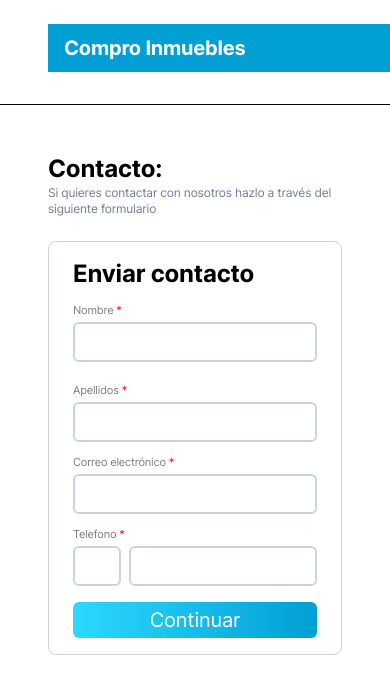
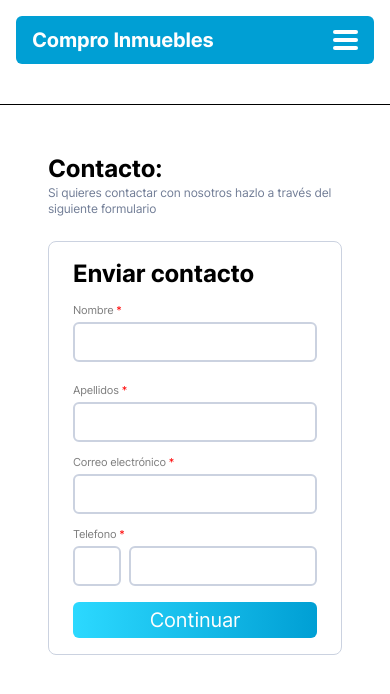
Before and after one commit to InfiniteDesignES/comproinmuebles.com, a React (Vite) app: page /contact in a window 390 px wide. Shown: the top 694 px of the page. Built offline with nearby package versions, Linux system fonts and the light colour scheme.

Commit message:
Terminar de hacer estilos responsive

```diff
--- a/src/components/index/ComoFunciona.jsx
+++ b/src/components/index/ComoFunciona.jsx
@@ -3,12 +3,12 @@ import NumeroDinamico from '../dinamicos/Numero';
 
 export default function ComoFunciona() {
   return (
-    <main className="h-screen flex flex-col justify-center items-center">
+    <main className="min-h-screen flex flex-col justify-center items-center my-10">
       <h3 className="font-extrabold md:text-5xl text-4xl leading-10 text-0 text-center">¿Cómo funciona ComproInmuebles?</h3>
-      <p className="mt-6 font-medium text-2xl text-01">
+      <p className="mt-6 font-medium md:text-2xl text-xl text-center text-01">
         Recibe tu presupuesto inicial gratis y sin compromiso en menos de una semana.
       </p>
-      <article className="flex justify-center items-center gap-20 py-12">
+      <article className="flex justify-center flex-col md:flex-row items-center gap-20 py-12">
         <div className="w-[350px] ">
           <NumeroDinamico numero={1} />
           <img src="images/index/Forms.svg" alt="Formulario" />
--- a/src/components/index/Opiniones.jsx
+++ b/src/components/index/Opiniones.jsx
@@ -27,7 +27,7 @@ export default function Opiniones({ nombre, titulo, opinion, estrellas, secundar
           </div>
         </div>
       ) : (
-        <div className="w-[350px] h-[350px] text-03 rounded-md gradiente flex flex-col justify-center gap-4 items-center">
+        <div className="md:w-[350px] md:h-[350px] w-[300px] h-[300px] text-03 rounded-md gradiente flex flex-col justify-center gap-4 items-center">
           <div className="flex items-center justify-center bg-50 w-20 h-20 rounded-full">
             <img src="icons/userregular.svg" className="w-6" alt="Usuario" />
           </div>
--- a/src/components/index/PorqueEscogernos.jsx
+++ b/src/components/index/PorqueEscogernos.jsx
@@ -3,13 +3,13 @@ import NumeroDinamico from '../dinamicos/Numero';
 
 export default function PorqueEscogernos() {
   return (
-    <main className="h-screen flex flex-col justify-center items-center">
-      <h3 className="font-extrabold text-5xl leading-10 text-0">Por qué escogernos</h3>
-      <p className="mt-6 font-medium text-2xl text-01">
+    <main className="min-h-screen flex flex-col justify-center items-center my-10">
+      <h3 className="font-extrabold md:text-5xl text-4xl text-center leading-10 text-0">Por qué escogernos</h3>
+      <p className="mt-6 font-medium md:text-2xl text-xl text-center text-01">
         Brindamos un servicio rápido y sin complicaciones para la venta de propiedades, manejando todos los trámites
         legales y papeleos.
       </p>
-      <article className="flex justify-center items-center gap-20 py-12">
+      <article className="flex justify-center flex-col md:flex-row items-center gap-20 py-12">
         <div className="w-[350px] ">
           <NumeroDinamico numero={1} />
           <img src="images/index/Fast.svg" alt="Formulario" />
--- a/src/components/index/PreguntasFrecuentes/ContenedorPregunta.jsx
+++ b/src/components/index/PreguntasFrecuentes/ContenedorPregunta.jsx
@@ -1,10 +1,10 @@
 /* eslint-disable react/prop-types */
 export default function ContenedorPregunta({ children }) {
   return (
-    <div className="h-screen flex flex-col justify-center items-center">
-      <h3 className="font-extrabold text-5xl leading-10 text-0">Preguntas Frecuentes</h3>
-      <p className="mt-6 font-medium text-2xl text-01">¿Tienes alguna duda? ¡Nosotros la resolvemos!</p>
-      <div className="flex gap-8">{children}</div>
+    <div className="h-screen flex flex-col justify-center items-center my-10">
+      <h3 className="font-extrabold md:text-5xl text-4xl text-center leading-10 text-0">Preguntas Frecuentes</h3>
+      <p className="mt-6 font-medium md:text-2xl text-xl text-center text-01">¿Tienes alguna duda? ¡Nosotros la resolvemos!</p>
+      <div className="flex flex-col md:flex-row gap-8">{children}</div>
     </div>
   );
 }
--- a/src/components/index/PreguntasFrecuentes/InfoPregunta.jsx
+++ b/src/components/index/PreguntasFrecuentes/InfoPregunta.jsx
@@ -11,7 +11,7 @@ export default function PreguntasFrecuentes({ pregunta, respuesta }) {
 
   return (
     <>
-      <article className="my-6 py-6 border-600 border-b-4 rounded-sm">
+      <div className="my-6 py-6 border-600 border-b-4 rounded-sm">
         <div className="text-center w-[350px]" onClick={toggleVisibility}>
           <div className="flex justify-between items-center gap-2">
             <div className="flex gap-4">
@@ -28,13 +28,12 @@ export default function PreguntasFrecuentes({ pregunta, respuesta }) {
 
         {/* Contenedor de la respuesta */}
         <div
-          className={`transition-all duration-500 ease-in-out transform overflow-hidden ${
-            isVisible ? 'max-h-96 opacity-100' : 'max-h-0 opacity-0'
-          } text-center w-[350px]`}
+          className={`transition-all duration-500 ease-in-out transform overflow-hidden ${isVisible ? 'max-h-96 opacity-100' : 'max-h-0 opacity-0'
+            } text-center w-[350px]`}
         >
           <p className="font-medium text-lg text-01 text-left mt-4">{respuesta}</p>
         </div>
-      </article>
+      </div>
     </>
   );
 }
--- a/src/layout/Footer.jsx
+++ b/src/layout/Footer.jsx
@@ -2,12 +2,11 @@ import { Link } from 'react-router-dom';
 
 export default function Header() {
   return (
-    <footer className="h-[21rem] bg-600 text-03">
-      <div className="flex justify-between items-end p-20 min-h-full">
-        <div className="flex justify-between items-center w-full">
+    <footer className="bg-600 text-03">
+      <div className="flex justify-between items-center p-20 w-full md:flex-row flex-col md:gap-0 gap-4 text-center">
         <div className="flex flex-col gap-4">
           <div className="flex items-center">
-              <span className="text-xl font-bold">Logo</span>
+            <span className="text-xl w-full text-center font-bold">Logo</span>
           </div>
           <div className="text-sm">
             <span>&copy;Copyright 2024</span>
@@ -15,7 +14,7 @@ export default function Header() {
             <span>ComproInmuebles</span>
           </div>
         </div>
-          <div className="text-lg flex gap-16">
+        <div className="text-lg flex md:gap-16 gap-4 md:flex-row flex-col">
           <Link to="" className="hover:underline">
             Política de Privacidad
           </Link>
@@ -30,7 +29,6 @@ export default function Header() {
           </Link>
         </div>
       </div>
-      </div>
     </footer>
   );
 }
--- a/src/layout/Header.jsx
+++ b/src/layout/Header.jsx
@@ -1,14 +1,37 @@
+import { useState } from 'react';
 import { Link } from 'react-router-dom';
 
 export default function Header() {
+
+  const [claseMenu, setClaseMenu] = useState("hidden");
+
+  const showMenuMobile = () => {
+    if (claseMenu == "opacity-1") {
+      setClaseMenu("opacity-0")
+    } else {
+      setClaseMenu("opacity-1")
+    }
+  }
+
   return (
-    <header className="flex text-03 justify-between items-center px-4 fixed top-6 left-12 w-[55rem] h-[3rem] flex-shrink-0 bg-600">
+    <div className='w-full md:w-[55rem] px-4 mt-4 h-[3rem] absolute top-0 left-0'>
+      <header className="flex text-03 justify-between items-center rounded-md w-full h-full bg-600 px-4 relative">
+        <a href="/">
           <div className="font-semibold">Compro Inmuebles</div>
-      <nav className="flex gap-8 font-medium">
+
+        </a>
+        <nav className={`gap-8 font-medium md:flex md:static absolute top-[2.5rem] left-0 bg-600 md:w-auto w-full md:p-0 py-8 flex-col md:flex-row md:text-right text-center rounded-md flex transition-all ${claseMenu}`}>
           <Link to="">Vender ahora</Link>
           <Link to="">Valora tu vivienda</Link>
           <Link to="Contact">Contacto</Link>
         </nav>
+        <button onClick={showMenuMobile} className='md:hidden block menu_icon'>
+          <div></div>
+          <div></div>
+          <div></div>
+        </button>
       </header>
+    </div>
+
   );
 }
--- a/src/pages/Index.jsx
+++ b/src/pages/Index.jsx
@@ -14,14 +14,14 @@ export default function Index() {
       <section className='h-screen bg-[url("images/Background.svg")] bg-cover'>
         <Titulo />
       </section>
-      <section>
+      <section >
         <ComoFunciona />
       </section>
       <section className="border-t mx-12 rounded-none border-02">
         <PorqueEscogernos />
       </section>
       <section className="border-t mx-12 rounded-none border-02">
-        <main className="h-screen flex justify-center items-center gap-2">
+        <main className="h-screen flex flex-col md:flex-row justify-center items-center gap-2 my-10">
           <Opiniones
             nombre={'Juan Zas'}
             titulo={'Buena experiencia'}
--- a/src/styles/Main.css
+++ b/src/styles/Main.css
@@ -7,8 +7,7 @@ body {
   letter-spacing: -0.2px;
 }
 
-
-header{
+header {
   color: #fefefe;
 }
 
@@ -30,3 +29,11 @@ input {
   border-radius: 6px;
   font-size: 1rem;
 }
+
+.menu_icon > div {
+  width: 25px;
+  height: 4px;
+  background-color: white;
+  margin: 4px 0;
+  border-radius: 2px;
+}
```
Lines whose indentation alone changed are shown as unchanged.
